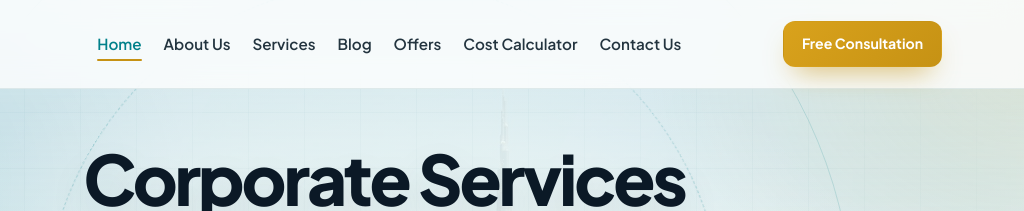
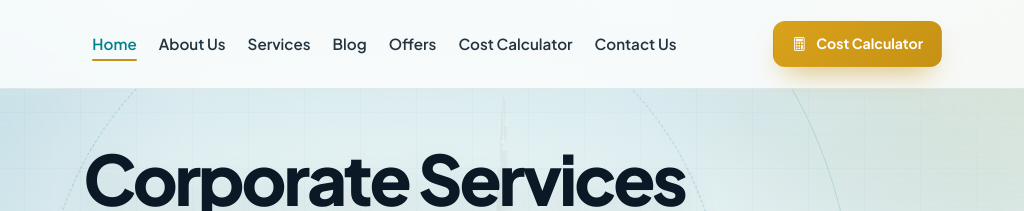
Before and after one commit to fasir/Quick-Express, a plain HTML site: page index.html in a window 1280 px wide. Shown: the top 211 px of the page, 256-1280 px from the left. Drawn offline with nearby package versions, Linux system fonts and the light colour scheme.

Commit message:
Updated website sections

```diff
--- a/index.html
+++ b/index.html
@@ -68,9 +68,9 @@
               <span><i class="bi bi-telephone-fill"></i></span>
               <div><small>Call Us</small>04 3346 911</div>
             </a>
-            <button class="hx-btn hx-btn-gold hx-btn-sm" data-bs-toggle="modal" data-bs-target="#consultationModal">
-              Free Consultation
-            </button>
+            <a href="cost-calculator.html" class="hx-btn hx-btn-gold hx-btn-sm">
+              <i class="bi bi-calculator"></i> Cost Calculator
+            </a>
             <button class="hx-burger d-lg-none" type="button" data-bs-toggle="offcanvas"
               data-bs-target="#mobileMenuOffcanvas" aria-label="Toggle navigation">
               <i class="bi bi-list"></i>
```
